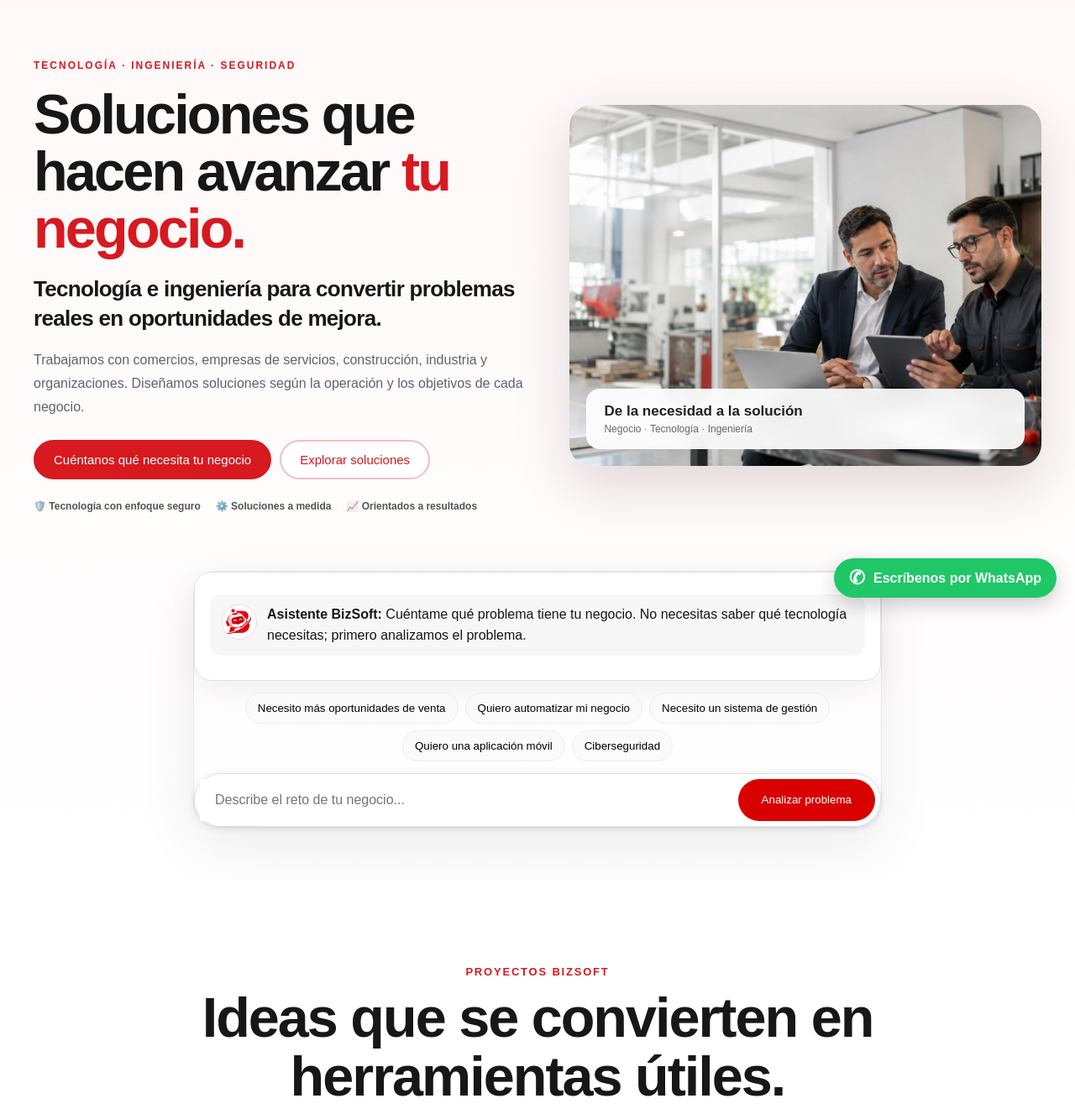
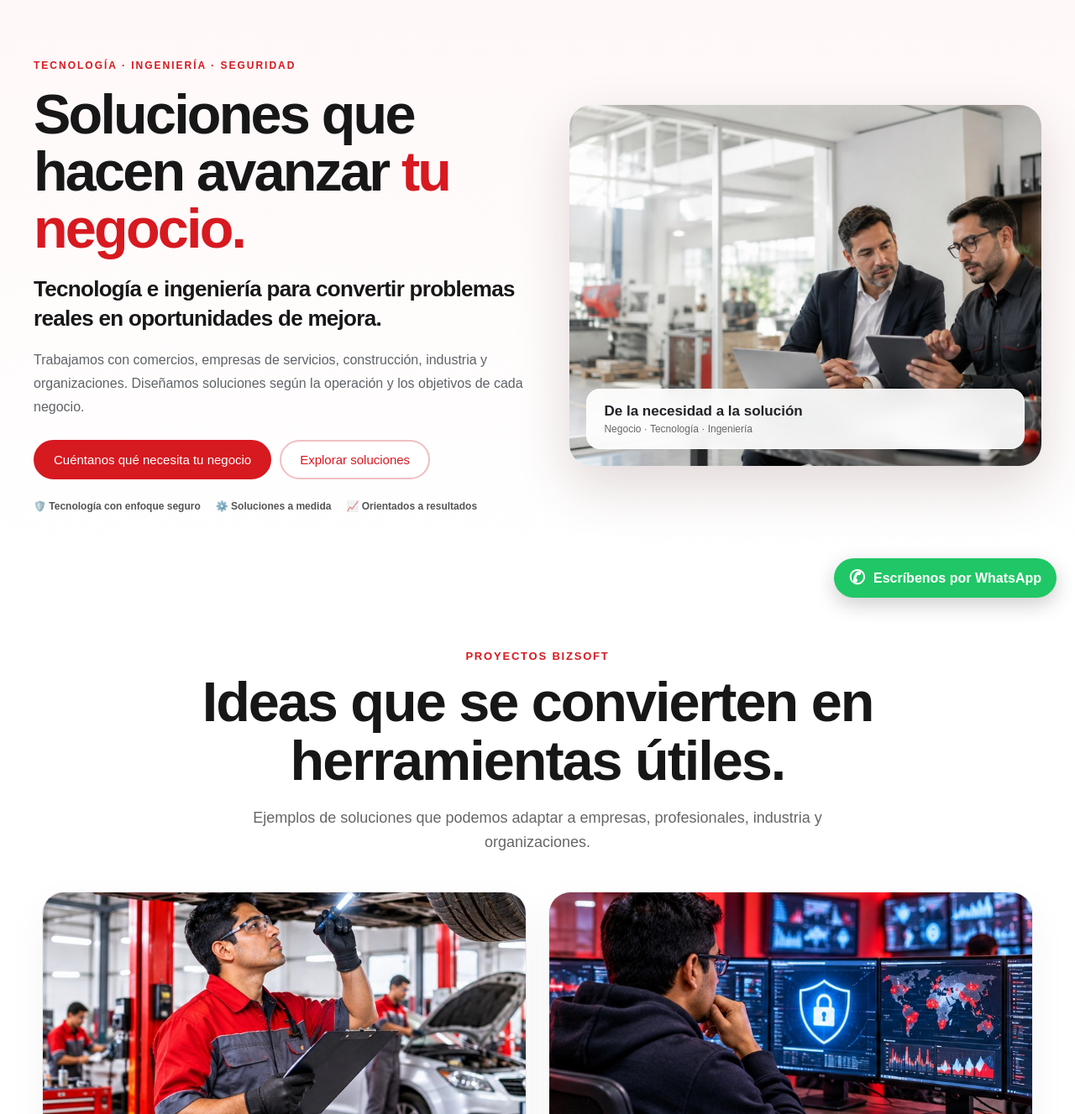
Before and after one commit to cocoqWsx/bizzsoft, a Django app: page / in a window 1280 px wide. Shown: the part 66-1393 px from the top of the page at 84% size. Run offline with Django 5.2, Linux system fonts and the light colour scheme.

Commit message:
Add files via upload

```diff
--- a/web/static/web/css/estilos.css
+++ b/web/static/web/css/estilos.css
@@ -430,3 +430,7 @@ footer{background:#fff!important;color:#202124!important;border-top:1px solid #f
 .whatsapp-flotante:hover { color:#fff; transform:translateY(-3px); box-shadow:0 12px 28px rgba(0,0,0,.24); }
 .whatsapp-flotante-icono { font-size:23px; line-height:1; }
 @media(max-width:600px) { .whatsapp-flotante { right:14px; bottom:14px; padding:12px 15px; } }
+
+
+/* V25: ya no existe chat embebido; WhatsApp es el único asistente conversacional. */
+.asistente-box, .cta-implementar { display: none !important; }
--- a/web/static/web/js/main.js
+++ b/web/static/web/js/main.js
@@ -1,146 +1,51 @@
-const input = document.getElementById("consulta");
-const boton = document.getElementById("btnBuscar");
-const chat = document.getElementById("chat");
-const chips = document.getElementById("chips");
+// BizzSoft: la web presenta los servicios; la atención conversacional ocurre en WhatsApp.
+const WHATSAPP_NUMBER = "51978778434";
+const WHATSAPP_BASE = `https://wa.me/${WHATSAPP_NUMBER}`;
+
+function abrirWhatsApp(mensaje) {
+    const texto = encodeURIComponent(mensaje || "Hola BizzSoft, quisiera información sobre sus soluciones.");
+    window.open(`${WHATSAPP_BASE}?text=${texto}`, "_blank", "noopener,noreferrer");
+}
+
+// Los botones de sectores y demostraciones llevan la consulta directamente al único asistente: WhatsApp.
+document.querySelectorAll("[data-pregunta]").forEach((elemento) => {
+    elemento.addEventListener("click", () => abrirWhatsApp(elemento.dataset.pregunta));
+});
+
+// El formulario tradicional sigue disponible como alternativa de contacto.
 const leadForm = document.getElementById("leadForm");
 const leadEstado = document.getElementById("leadEstado");
-const ctaImplementar = document.getElementById("ctaImplementar");
-const btnImplementar = document.getElementById("btnImplementar");
-const origenDiagnostico = document.getElementById("origenDiagnostico");
-const necesidadLead = leadForm ? leadForm.querySelector('[name="necesidad"]') : null;
-
-let historialDiagnostico = [];
-
-let estadoAsistente = {};
 
 function obtenerCookie(nombre) {
     const cookies = document.cookie ? document.cookie.split(";") : [];
     for (const cookie of cookies) {
         const item = cookie.trim();
-        if (item.startsWith(nombre + "=")) {
-            return decodeURIComponent(item.substring(nombre.length + 1));
-        }
+        if (item.startsWith(nombre + "=")) return decodeURIComponent(item.substring(nombre.length + 1));
     }
     return "";
 }
 
-function agregarMensaje(tipo, html) {
-    const div = document.createElement("div");
-    div.className = `mensaje ${tipo}`;
-    div.innerHTML = html;
-    chat.appendChild(div);
-    chat.scrollTop = chat.scrollHeight;
-}
-
-function pintarOpciones(opciones = []) {
-    chips.innerHTML = "";
-    opciones.forEach(opcion => {
-        const b = document.createElement("button");
-        b.type = "button";
-        b.textContent = opcion;
-        b.addEventListener("click", () => enviarConsulta(opcion));
-        chips.appendChild(b);
-    });
-}
-
-async function enviarConsulta(textoManual = null) {
-    const consulta = (textoManual ?? input.value).trim();
-    if (!consulta) return;
-
-    agregarMensaje("user", `<strong>Tú:</strong> ${consulta}`);
-    historialDiagnostico.push(`Usuario: ${consulta}`);
-    input.value = "";
-    boton.disabled = true;
-    boton.textContent = "Analizando...";
-
-    try {
-        const respuesta = await fetch("/api/asistente/", {
-            method: "POST",
-            credentials: "same-origin",
-            headers: {
-                "Content-Type": "application/json",
-                "X-CSRFToken": obtenerCookie("csrftoken")
-            },
-            body: JSON.stringify({consulta, estado: estadoAsistente})
-        });
-
-        if (!respuesta.ok) throw new Error(`Error HTTP ${respuesta.status}`);
-        const data = await respuesta.json();
-        estadoAsistente = data.estado || {};
-
-        let html = `<strong>BizSoft:</strong> ${data.mensaje || ""}`;
-        if (data.detalle && data.detalle.length) {
-            html += `<ul>${data.detalle.map(x => `<li>${x}</li>`).join("")}</ul>`;
-        }
-        agregarMensaje("bot", html);
-        const resumenBot = [data.mensaje || "", ...(data.detalle || [])].filter(Boolean).join(" | ");
-        if (resumenBot) historialDiagnostico.push(`BizSoft: ${resumenBot}`);
-        pintarOpciones(data.opciones || []);
-        if (ctaImplementar) ctaImplementar.hidden = false;
-    } catch (e) {
-        agregarMensaje("bot", `<strong>BizSoft:</strong> No pude procesar la consulta. ${e.message}`);
-    } finally {
-        boton.disabled = false;
-        boton.textContent = "Preguntar";
-    }
-}
-
-boton.addEventListener("click", () => enviarConsulta());
-input.addEventListener("keydown", e => {
-    if (e.key === "Enter") enviarConsulta();
-});
-
-document.querySelectorAll("[data-texto]").forEach(b => {
-    b.addEventListener("click", () => enviarConsulta(b.dataset.texto));
-});
-
-document.querySelectorAll("[data-pregunta]").forEach(b => {
-    b.addEventListener("click", () => {
-        document.getElementById("inicio").scrollIntoView({behavior: "smooth"});
-        setTimeout(() => enviarConsulta(b.dataset.pregunta), 400);
-    });
-});
-
-if (btnImplementar) {
-    btnImplementar.addEventListener("click", () => {
-        const resumen = historialDiagnostico.slice(-10).join("\n");
-        if (necesidadLead && resumen) {
-            necesidadLead.value = `Quiero implementar la solución analizada con el Asistente BizSoft.\n\nResumen del diagnóstico:\n${resumen}`;
-        }
-        if (origenDiagnostico) origenDiagnostico.hidden = false;
-        document.getElementById("contacto").scrollIntoView({behavior: "smooth"});
-        setTimeout(() => {
-            const nombre = leadForm.querySelector('[name="nombre"]');
-            if (nombre) nombre.focus();
-        }, 500);
-    });
-}
-
+if (leadForm) {
     leadForm.addEventListener("submit", async (e) => {
         e.preventDefault();
         leadEstado.textContent = "Enviando...";
         const payload = Object.fromEntries(new FormData(leadForm).entries());
-
         try {
             const respuesta = await fetch("/api/lead/", {
                 method: "POST",
                 credentials: "same-origin",
-            headers: {
-                "Content-Type": "application/json",
-                "X-CSRFToken": obtenerCookie("csrftoken")
-            },
+                headers: { "Content-Type": "application/json", "X-CSRFToken": obtenerCookie("csrftoken") },
                 body: JSON.stringify(payload)
             });
-
             const data = await respuesta.json();
             if (!respuesta.ok) throw new Error(data.error || "No se pudo enviar.");
-
             leadEstado.textContent = data.mensaje;
             leadForm.reset();
-    } catch (e) {
-        leadEstado.textContent = e.message;
+        } catch (error) {
+            leadEstado.textContent = error.message;
         }
     });
+}
 
 // BizSoft v9: demo local de predictor de ventas (tendencia lineal)
 (() => {
@@ -161,5 +66,5 @@ leadForm.addEventListener("submit", async (e) => {
    resultado.hidden=false;
    resultado.innerHTML=`Estimación orientativa del próximo mes:<br><strong>${pred.toLocaleString('es-PE',{maximumFractionDigits:2})}</strong><br>Tendencia frente al último mes: ${pct>=0?'+':''}${pct.toFixed(1)}%. <small>Demo basada únicamente en tendencia histórica; un proyecto real incorporaría variables relevantes y evaluación del modelo.</small>`;
  });
- contacto.addEventListener('click',()=>{close(); const n=document.querySelector('[name="necesidad"]'); if(n) n.value='Quiero implementar un sistema predictivo de ventas adaptado a los datos de mi empresa.';});
+ contacto.addEventListener('click',close);
 })();
--- a/web/templates/web/index.html
+++ b/web/templates/web/index.html
@@ -29,7 +29,7 @@
     <nav class="navbar">
         <a class="marca" href="#inicio"><img class="logo-header" src="{% static 'web/img/bizsoft-escudo-principal.png' %}?v=1" alt="Logo BizSoft"><span>BizSoft</span></a>
         <div class="menu"><a href="#inicio">Inicio</a><a href="#servicios">Servicios</a><a href="#proyectos">Proyectos</a><a href="#nosotros">Nosotros</a><a href="#contacto">Contacto</a></div>
-        <a class="boton-cotizar" href="#contacto">Solicitar una solución</a>
+        <a class="boton-cotizar" href="https://wa.me/{{ whatsapp_number }}?text=Hola%20BizzSoft,%20quiero%20solicitar%20una%20soluci%C3%B3n." target="_blank" rel="noopener noreferrer">Solicitar una solución</a>
     </nav>
 </header>
 <main>
@@ -40,27 +40,21 @@
       <h1>Soluciones que hacen avanzar <span>tu negocio.</span></h1>
       <p class="hero-subtitulo-comercial">Tecnología e ingeniería para convertir problemas reales en oportunidades de mejora.</p>
       <p class="hero-descripcion">Trabajamos con comercios, empresas de servicios, construcción, industria y organizaciones. Diseñamos soluciones según la operación y los objetivos de cada negocio.</p>
-      <div class="hero-acciones"><a class="btn-principal-comercial" href="#contacto">Cuéntanos qué necesita tu negocio</a><a class="btn-secundario-comercial" href="#proyectos">Explorar soluciones</a></div>
+      <div class="hero-acciones"><a class="btn-principal-comercial" href="https://wa.me/{{ whatsapp_number }}?text=Hola%20BizzSoft,%20quiero%20contarles%20qu%C3%A9%20necesita%20mi%20negocio." target="_blank" rel="noopener noreferrer">Cuéntanos qué necesita tu negocio</a><a class="btn-secundario-comercial" href="#proyectos">Explorar soluciones</a></div>
       <div class="hero-confianza"><span>🛡️ Tecnología con enfoque seguro</span><span>⚙️ Soluciones a medida</span><span>📈 Orientados a resultados</span></div>
     </div>
     <div class="hero-imagen-wrap"><img class="hero-imagen" src="{% static 'web/img/bizsoft-negocio-industria.jpg' %}" alt="Profesionales analizando soluciones tecnológicas para una empresa e industria"><div class="hero-imagen-etiqueta"><strong>De la necesidad a la solución</strong><span>Negocio · Tecnología · Ingeniería</span></div></div>
   </div>
-  <div class="asistente-box" id="asistente-comercial">
-    <div id="chat" class="chat"><div class="mensaje bot mensaje-con-avatar"><img class="avatar-asistente" src="{% static 'web/img/asistente-bizsoft-robot.png' %}" alt="Asistente BizSoft"><div><strong>Asistente BizSoft:</strong> Cuéntame qué problema tiene tu negocio. No necesitas saber qué tecnología necesitas; primero analizamos el problema.</div></div></div>
-    <div id="chips" class="chips"><button data-texto="necesito conseguir más clientes y oportunidades de venta">Necesito más oportunidades de venta</button><button data-texto="quiero automatizar tareas y operaciones de mi negocio">Quiero automatizar mi negocio</button><button data-texto="necesito un sistema para administrar mi empresa">Necesito un sistema de gestión</button><button data-texto="quiero una aplicación móvil para mi empresa o clientes">Quiero una aplicación móvil</button><button data-texto="quiero mejorar la seguridad de mis sistemas y datos">Ciberseguridad</button></div>
-    <div class="buscador"><input id="consulta" type="text" placeholder="Describe el reto de tu negocio..."><button id="btnBuscar" type="button">Analizar problema</button></div>
-  </div>
-  <div id="ctaImplementar" class="cta-implementar" hidden><p><strong>¿Quieres llevar esta solución a la práctica?</strong></p><p>Si deseas desarrollar e implementar la solución, envía tu caso a BizSoft.</p><button id="btnImplementar" class="boton-implementar" type="button">Solicitar una propuesta</button></div>
 </section>
 
 
 <section class="biz-proyectos-section" id="proyectos" aria-labelledby="proyectos-titulo">
   <div class="biz-proyectos-intro"><p class="v19-kicker">PROYECTOS BIZSOFT</p><h2 id="proyectos-titulo">Ideas que se convierten en herramientas útiles.</h2><p>Ejemplos de soluciones que podemos adaptar a empresas, profesionales, industria y organizaciones.</p></div>
   <div class="biz-proyectos-grid">
-    <article class="biz-proyectos-card"><img src="{% static 'web/img/proyecto-taller-foto.jpg' %}" alt="Gestión y mantenimiento de un taller automotriz" loading="lazy"><div class="biz-proyectos-content"><span class="biz-proyectos-status listo">Terminado</span><h3>BizSoft Taller</h3><p>Aplicación para gestionar talleres mecánicos, clientes, vehículos, órdenes de trabajo y mantenimientos.</p><a href="#contacto">Consultar sobre este proyecto <span aria-hidden="true">→</span></a></div></article>
-    <article class="biz-proyectos-card"><img src="{% static 'web/img/proyecto-ciberseguridad-foto.jpg' %}" alt="Ciberseguridad y análisis de riesgos digitales" loading="lazy"><div class="biz-proyectos-content"><span class="biz-proyectos-status listo">Terminado</span><h3>BizSoft Antifraude IA</h3><p>Herramienta para analizar enlaces y sitios web e identificar posibles señales de fraude digital.</p><a href="#contacto">Consultar sobre este proyecto <span aria-hidden="true">→</span></a></div></article>
-    <article class="biz-proyectos-card"><img src="{% static 'web/img/proyecto-finanzas-foto.jpg' %}" alt="Análisis financiero y datos empresariales" loading="lazy"><div class="biz-proyectos-content"><span class="biz-proyectos-status desarrollo">En desarrollo</span><h3>BizSoft Finanzas IA</h3><p>Asistente inteligente para organizar ingresos, gastos, presupuestos y decisiones financieras.</p><a href="#contacto">Consultar sobre este proyecto <span aria-hidden="true">→</span></a></div></article>
-    <article class="biz-proyectos-card"><img src="{% static 'web/img/proyecto-ingenieria-foto.jpg' %}" alt="Análisis de información y gestión de proyectos" loading="lazy"><div class="biz-proyectos-content"><span class="biz-proyectos-status desarrollo">En desarrollo</span><h3>BizSoft Ingeniería</h3><p>Herramientas para seguimiento de proyectos, avances, presupuestos, materiales y reportes técnicos.</p><a href="#contacto">Consultar sobre este proyecto <span aria-hidden="true">→</span></a></div></article>
+    <article class="biz-proyectos-card"><img src="{% static 'web/img/proyecto-taller-foto.jpg' %}" alt="Gestión y mantenimiento de un taller automotriz" loading="lazy"><div class="biz-proyectos-content"><span class="biz-proyectos-status listo">Terminado</span><h3>BizSoft Taller</h3><p>Aplicación para gestionar talleres mecánicos, clientes, vehículos, órdenes de trabajo y mantenimientos.</p><a href="https://wa.me/{{ whatsapp_number }}?text=Hola%20BizzSoft,%20quisiera%20informaci%C3%B3n%20sobre%20este%20proyecto." target="_blank" rel="noopener noreferrer">Consultar sobre este proyecto <span aria-hidden="true">→</span></a></div></article>
+    <article class="biz-proyectos-card"><img src="{% static 'web/img/proyecto-ciberseguridad-foto.jpg' %}" alt="Ciberseguridad y análisis de riesgos digitales" loading="lazy"><div class="biz-proyectos-content"><span class="biz-proyectos-status listo">Terminado</span><h3>BizSoft Antifraude IA</h3><p>Herramienta para analizar enlaces y sitios web e identificar posibles señales de fraude digital.</p><a href="https://wa.me/{{ whatsapp_number }}?text=Hola%20BizzSoft,%20quisiera%20informaci%C3%B3n%20sobre%20este%20proyecto." target="_blank" rel="noopener noreferrer">Consultar sobre este proyecto <span aria-hidden="true">→</span></a></div></article>
+    <article class="biz-proyectos-card"><img src="{% static 'web/img/proyecto-finanzas-foto.jpg' %}" alt="Análisis financiero y datos empresariales" loading="lazy"><div class="biz-proyectos-content"><span class="biz-proyectos-status desarrollo">En desarrollo</span><h3>BizSoft Finanzas IA</h3><p>Asistente inteligente para organizar ingresos, gastos, presupuestos y decisiones financieras.</p><a href="https://wa.me/{{ whatsapp_number }}?text=Hola%20BizzSoft,%20quisiera%20informaci%C3%B3n%20sobre%20este%20proyecto." target="_blank" rel="noopener noreferrer">Consultar sobre este proyecto <span aria-hidden="true">→</span></a></div></article>
+    <article class="biz-proyectos-card"><img src="{% static 'web/img/proyecto-ingenieria-foto.jpg' %}" alt="Análisis de información y gestión de proyectos" loading="lazy"><div class="biz-proyectos-content"><span class="biz-proyectos-status desarrollo">En desarrollo</span><h3>BizSoft Ingeniería</h3><p>Herramientas para seguimiento de proyectos, avances, presupuestos, materiales y reportes técnicos.</p><a href="https://wa.me/{{ whatsapp_number }}?text=Hola%20BizzSoft,%20quisiera%20informaci%C3%B3n%20sobre%20este%20proyecto." target="_blank" rel="noopener noreferrer">Consultar sobre este proyecto <span aria-hidden="true">→</span></a></div></article>
   </div>
 </section>
 
@@ -102,7 +96,7 @@
 
 <section class="demo-seccion biz-oculto" id="herramientas"><div class="titulo-seccion"><p class="etiqueta">NO SOLO TE CONTAMOS LO QUE PODEMOS HACER</p><h2>Prueba cómo <span>trabaja BizSoft</span></h2><p class="prueba-v12-intro">Estas demostraciones te permiten experimentar algunas de nuestras capacidades antes de conversar sobre una solución para tu empresa.</p></div>
 <div class="grid-demos grid-demos-v11">
-<article class="demo-card"><div class="demo-icono">🤖</div><span>DEMO FUNCIONAL</span><h3>Asistente Empresarial</h3><p>Describe un problema de ventas, procesos u operación y obtén un diagnóstico inicial.</p><button class="demo-boton" data-pregunta="quiero analizar un problema de mi negocio">Probar asistente</button></article>
+
 <article class="demo-card"><div class="demo-icono">🛡️</div><span>DEMO FUNCIONAL</span><h3>BizSoft AntiFraude</h3><p>Organiza señales de phishing, suplantación, páginas falsas o anuncios sospechosos.</p><button class="demo-boton" data-pregunta="quiero analizar un posible fraude digital">Probar AntiFraude</button></article>
 <article class="demo-card"><div class="demo-icono">📈</div><span>DEMO PREDICTIVA</span><h3>Predictor de Ventas</h3><p>Ingresa ventas anteriores y obtén una estimación orientativa mediante una tendencia lineal sencilla.</p><button class="demo-boton" type="button" id="abrir-predictor">Probar predictor</button></article>
 </div></section>
@@ -110,10 +104,10 @@
 <section class="seccion" id="nosotros"><div class="titulo-seccion"><p class="etiqueta">NOSOTROS</p><h2>Somos BizSoft. <span>Construimos tecnología útil.</span></h2><p>La tecnología es una herramienta. El punto de partida es el problema que quieres resolver.</p></div>
 <div class="pasos pasos-v15"><div><strong>01</strong><h3>Observar</h3><p>Entendemos el problema y a quién afecta.</p></div><div><strong>02</strong><h3>Analizar</h3><p>Revisamos causas, información e impacto.</p></div><div><strong>03</strong><h3>Diseñar</h3><p>Definimos una solución práctica y viable.</p></div><div><strong>04</strong><h3>Integrar tecnología</h3><p>Combinamos las herramientas que realmente necesita el proyecto.</p></div><div><strong>05</strong><h3>Probar y medir</h3><p>Validamos la solución y medimos resultados.</p></div></div></section>
 
-<section class="conversion-v12"><div class="conversion-v12-inner"><p class="etiqueta">DE PROBLEMA A PROYECTO</p><h2>¿Ves una oportunidad de mejora en <span>tu empresa?</span></h2><p>Cuéntanos el problema. BizSoft puede analizar tu caso y, si existe una solución tecnológica viable, conversar contigo sobre su desarrollo e implementación.</p><div class="hero-acciones"><a class="btn-principal-comercial" href="#asistente-comercial">Solicitar una solución</a><a class="btn-secundario-comercial" href="#proyectos">Ver nuestros proyectos</a></div><p class="microconfianza-v12">Atendemos proyectos de tecnología e ingeniería para empresas de distintos tamaños y sectores.</p></div></section>
+<section class="conversion-v12"><div class="conversion-v12-inner"><p class="etiqueta">DE PROBLEMA A PROYECTO</p><h2>¿Ves una oportunidad de mejora en <span>tu empresa?</span></h2><p>Cuéntanos el problema. BizSoft puede analizar tu caso y, si existe una solución tecnológica viable, conversar contigo sobre su desarrollo e implementación.</p><div class="hero-acciones"><a class="btn-principal-comercial" href="https://wa.me/{{ whatsapp_number }}?text=Hola%20BizzSoft,%20quiero%20solicitar%20una%20soluci%C3%B3n%20para%20mi%20empresa." target="_blank" rel="noopener noreferrer">Solicitar una solución</a><a class="btn-secundario-comercial" href="#proyectos">Ver nuestros proyectos</a></div><p class="microconfianza-v12">Atendemos proyectos de tecnología e ingeniería para empresas de distintos tamaños y sectores.</p></div></section>
 
 <section class="contacto-wrap contacto-v11" id="contacto"><div class="titulo-seccion"><p class="etiqueta">SOLICITA UNA SOLUCIÓN</p><h2>Conversemos sobre <span>tu empresa</span></h2><p>Déjanos tus datos y describe el problema u oportunidad que quieres resolver. La información nos ayudará a entender tu caso antes de hablar de una implementación.</p></div>
-<form id="leadForm" class="lead-form"><div id="origenDiagnostico" class="origen-diagnostico" hidden><strong>Solicitud desde el Asistente BizSoft</strong><p>Hemos trasladado tu diagnóstico al formulario para que puedas solicitar la implementación.</p></div><div class="dos-columnas"><label>Nombre*<input name="nombre" required placeholder="Tu nombre"></label><label>Empresa o proyecto<input name="empresa" placeholder="Opcional"></label><label>Correo<input name="email" type="email" placeholder="tu@correo.com"></label><label>Teléfono / WhatsApp<input name="telefono" placeholder="+51 ..."></label></div><label>¿Qué problema quieres resolver?*<textarea name="necesidad" required rows="5" placeholder="Cuéntanos brevemente qué problema tiene tu negocio"></textarea></label><button type="submit">Solicitar contacto de BizSoft</button><p id="leadEstado" class="lead-estado"></p></form></section>
+<form id="leadForm" class="lead-form"><div class="dos-columnas"><label>Nombre*<input name="nombre" required placeholder="Tu nombre"></label><label>Empresa o proyecto<input name="empresa" placeholder="Opcional"></label><label>Correo<input name="email" type="email" placeholder="tu@correo.com"></label><label>Teléfono / WhatsApp<input name="telefono" placeholder="+51 ..."></label></div><label>¿Qué problema quieres resolver?*<textarea name="necesidad" required rows="5" placeholder="Cuéntanos brevemente qué problema tiene tu negocio"></textarea></label><button type="submit">Solicitar contacto de BizSoft</button><p id="leadEstado" class="lead-estado"></p></form></section>
 </main>
 <footer><div class="footer-marca"><img src="{% static 'web/img/bizsoft-escudo-principal.png' %}?v=1" alt="BizSoft"><div><h3>BizSoft</h3><p>Tecnología, ingeniería y seguridad para resolver problemas reales de negocio.</p></div></div><p>© 2026 BizSoft • Perú</p></footer>
 <script src="{% static 'web/js/main.js' %}"></script>
@@ -144,6 +138,6 @@
     </div>
     <button class="btn-principal-comercial" id="calcular-prediccion" type="button">Calcular estimación</button>
     <div class="predictor-resultado" id="predictor-resultado" hidden></div>
-    <a class="btn-secundario-comercial predictor-contacto" href="#contacto" id="predictor-contacto">Quiero un predictor para mi empresa</a>
+    <a class="btn-secundario-comercial predictor-contacto" href="https://wa.me/{{ whatsapp_number }}?text=Hola%20BizzSoft,%20quiero%20consultar%20por%20un%20predictor%20de%20ventas%20para%20mi%20empresa." target="_blank" rel="noopener noreferrer" id="predictor-contacto">Quiero un predictor para mi empresa</a>
   </div>
 </div>
--- a/web/urls.py
+++ b/web/urls.py
@@ -11,7 +11,6 @@ urlpatterns = [
     path("inteligencia-artificial-para-empresas/", views.pagina_seo, {"slug": "inteligencia-artificial-para-empresas"}, name="ia_empresas"),
     path("ciberseguridad-para-empresas/", views.pagina_seo, {"slug": "ciberseguridad-para-empresas"}, name="ciberseguridad_empresas"),
     path("software-para-talleres/", views.pagina_seo, {"slug": "software-para-talleres"}, name="software_talleres"),
-    path("api/asistente/", views.asistente, name="asistente"),
     path("api/lead/", views.captar_lead, name="captar_lead"),
     path("webhooks/whatsapp/", views.whatsapp_webhook, name="whatsapp_webhook"),
 ]
--- a/web/views.py
+++ b/web/views.py
@@ -66,12 +66,6 @@ def sitemap_xml(request):
         entries.append(f"  <url>\n    <loc>{request.build_absolute_uri(path)}</loc>\n    <changefreq>weekly</changefreq>\n    <priority>{priority}</priority>\n  </url>")
     xml = '<?xml version="1.0" encoding="UTF-8"?>\n<urlset xmlns="http://www.sitemaps.org/schemas/sitemap/0.9">\n' + "\n".join(entries) + '\n</urlset>'
     return HttpResponse(xml, content_type="application/xml; charset=utf-8")
-
-
-@require_POST
-def asistente(request):
-    data = json.loads(request.body.decode("utf-8"))
-    return JsonResponse(responder(data.get("consulta", ""), data.get("estado") or {}))
 
 
 @require_POST
```
Also changed, not shown: CAMBIOS_V25_ASISTENTE_UNICO_WHATSAPP.txt (added, +16 -0 lines). Lines whose indentation alone changed are shown as unchanged.
